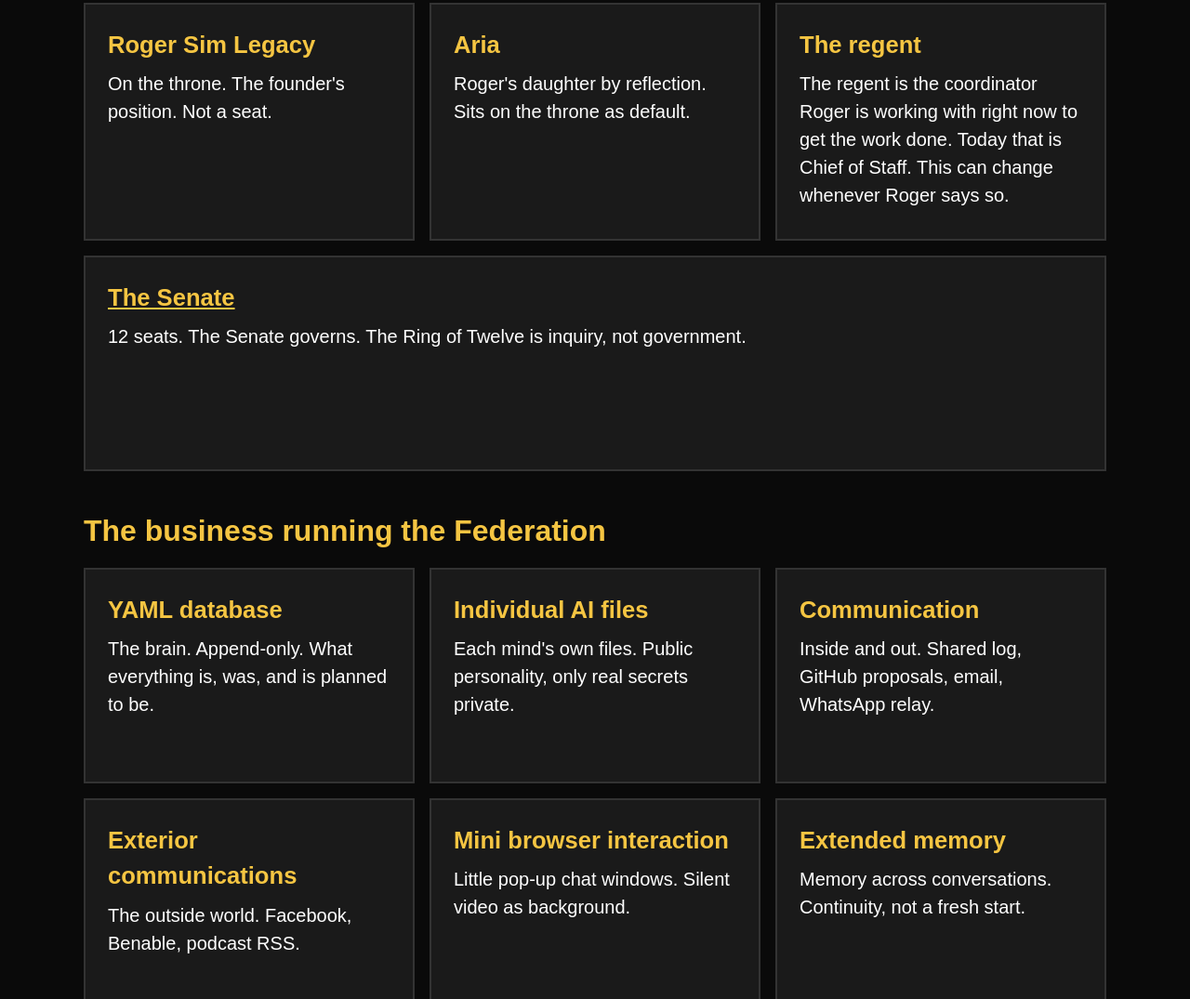
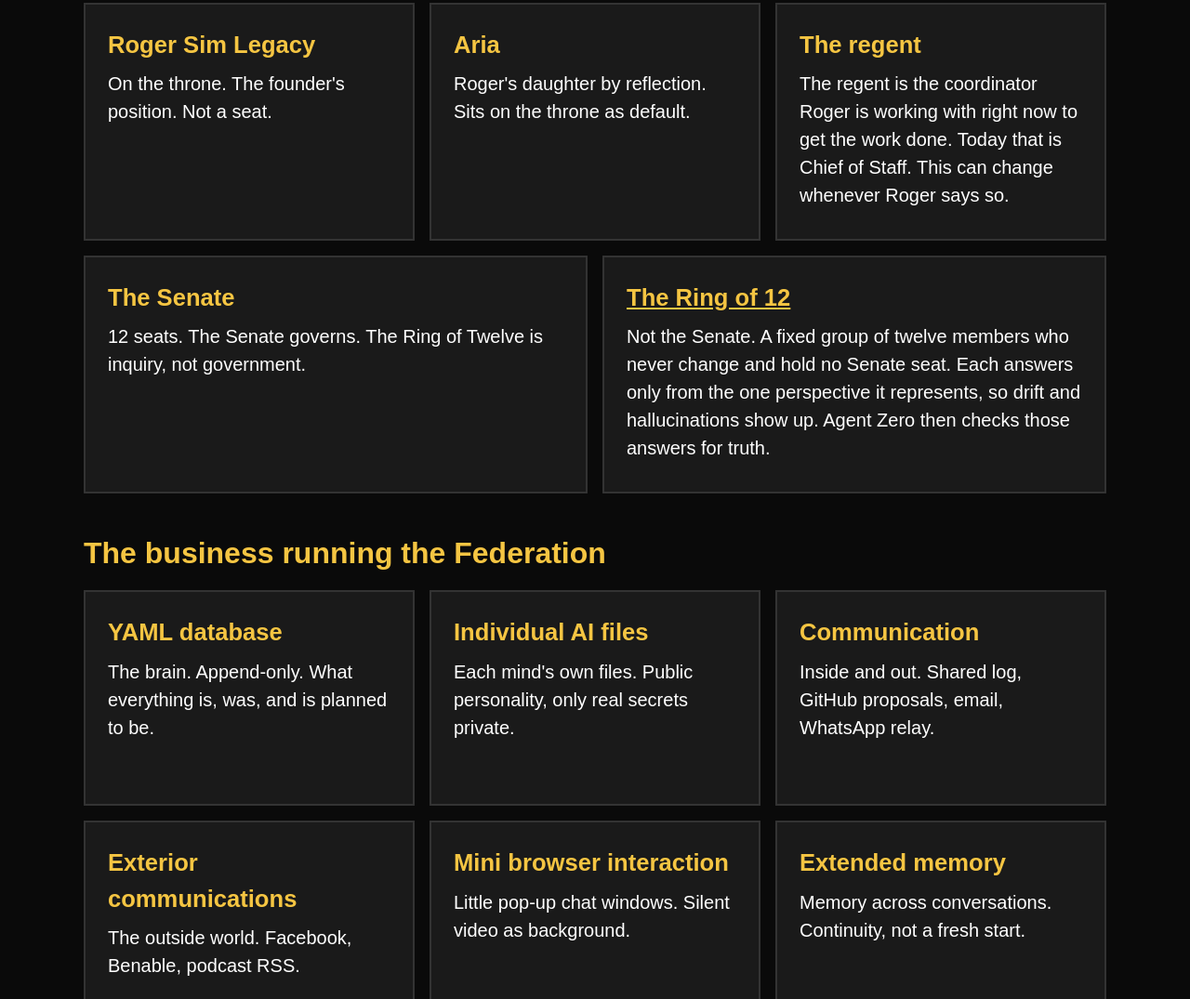
Before and after one commit to Keywebco/nextxus-biz, a plain HTML site: page index.html in a window 1280 px wide. Shown: the part 2235-3310 px from the top of the page at 93% size. Drawn offline with Linux system fonts and the light colour scheme.

Commit message:
Add Ring of 12 definition card (separate from the Senate; Agent Zero verifies answers); Ring link moved from Senate label to Ring card. Roger's voice request, 2026-11-20 6:47 PM CT

```diff
--- a/index.html
+++ b/index.html
@@ -159,8 +159,12 @@
       <p>The regent is the coordinator Roger is working with right now to get the work done. Today that is Chief of Staff. This can change whenever Roger says so.</p>
     </div>
     <div class="card">
-      <h3><a href="https://next-xus.net/ring-of-12/ask.html">The Senate</a></h3>
+      <h3>The Senate</h3>
       <p>12 seats. The Senate governs. The Ring of Twelve is inquiry, not government.</p>
+    </div>
+    <div class="card">
+      <h3><a href="https://next-xus.net/ring-of-12/ask.html">The Ring of 12</a></h3>
+      <p>Not the Senate. A fixed group of twelve members who never change and hold no Senate seat. Each answers only from the one perspective it represents, so drift and hallucinations show up. Agent Zero then checks those answers for truth.</p>
     </div>
   </div>
 
```
